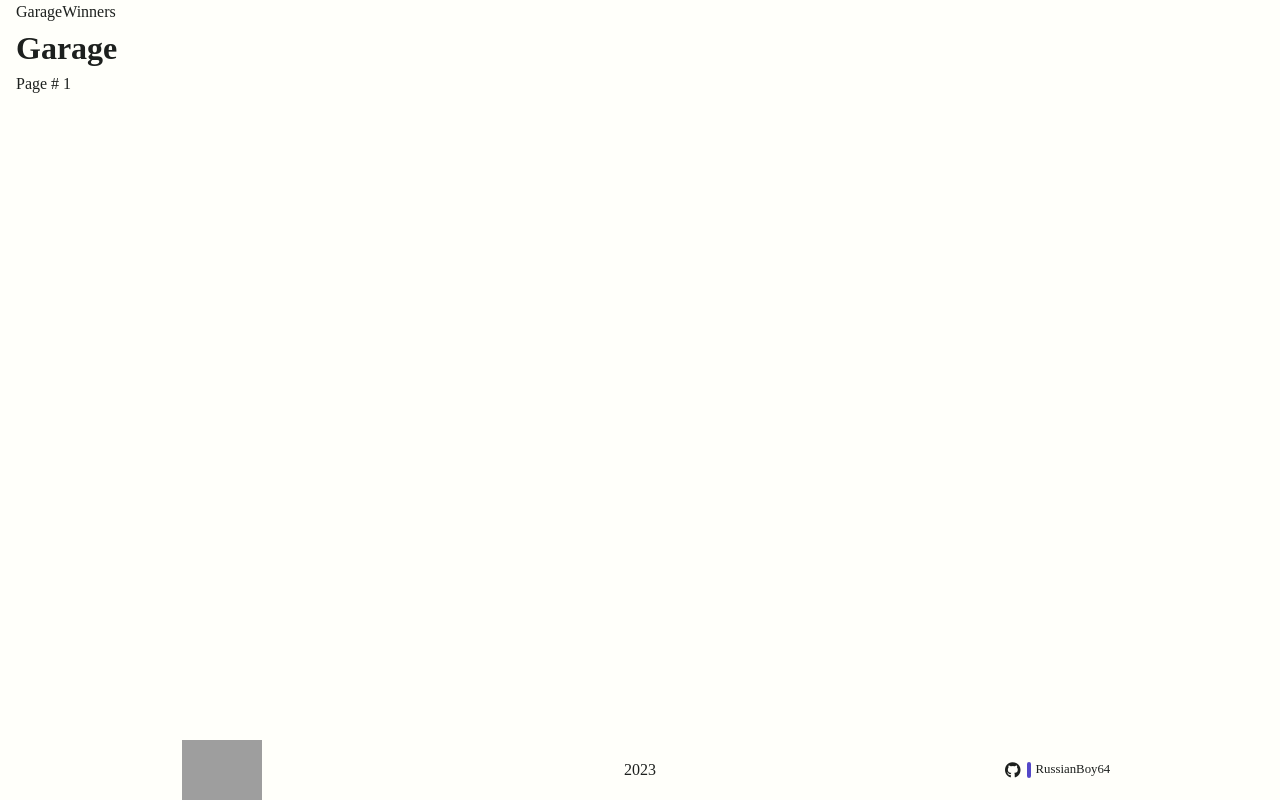
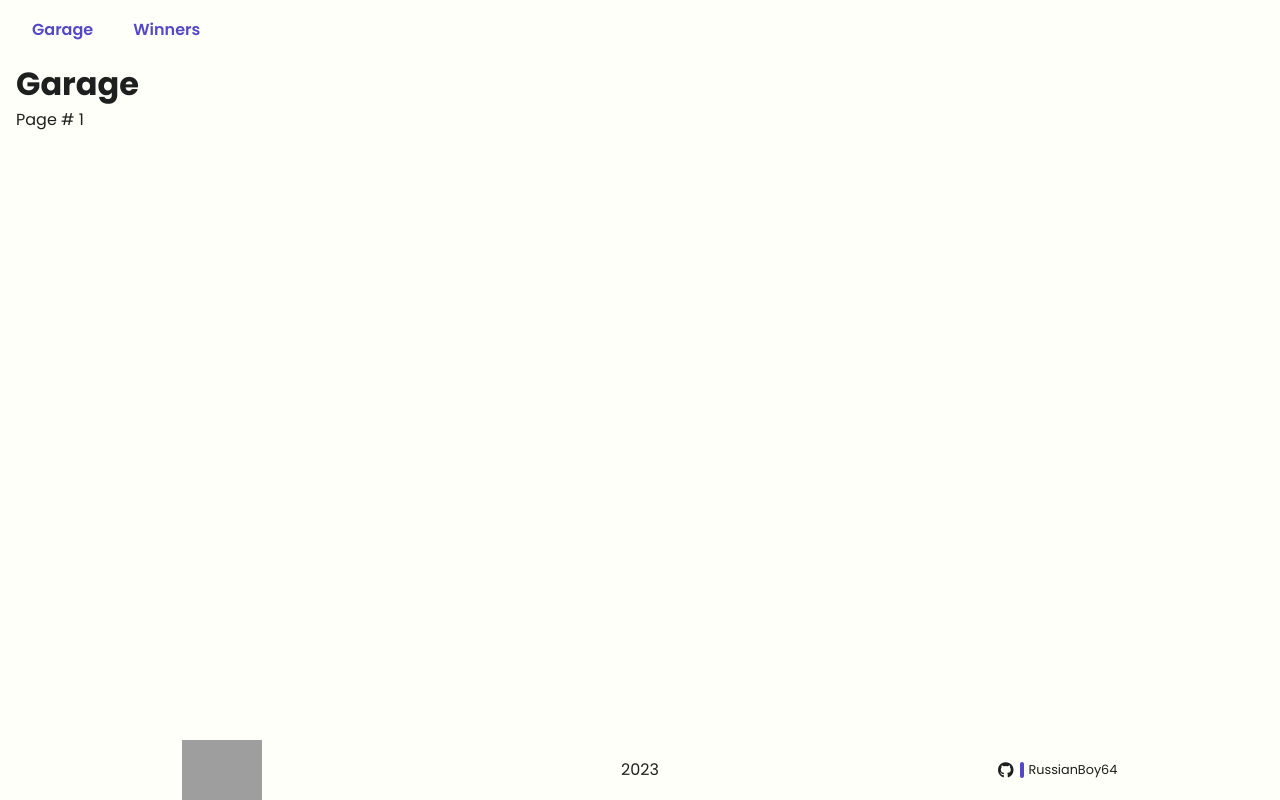
Before and after one commit to RussianBoy64/RSSchool, a React (Create React App) app in the folder async-race/: page / in a window 1280 px wide. Built offline with nearby package versions, Linux system fonts and the light colour scheme; grey boxes are pictures that could not be loaded.

Commit message:
feat: add fonts and styles for NavLinks

```diff
--- a/async-race/src/App.module.scss
+++ b/async-race/src/App.module.scss
@@ -1,8 +1,11 @@
 @import "./styles/normalize";
 @import "./styles/colors";
 
+@import url("https://fonts.googleapis.com/css2?family=Poppins:ital,wght@0,200;0,400;0,600;0,700;1,200;1,400;1,600;1,700&display=swap");
+
 body {
   position: relative;
+  font-family: "Poppins", sans-serif;
   color: $primary-dark;
   background-color: $primary-light;
 }
--- a/async-race/src/components/Header/index.tsx
+++ b/async-race/src/components/Header/index.tsx
@@ -1,11 +1,14 @@
 import { NavLink } from "react-router-dom";
 import routes from "../../routes";
+import styles from "./styles.module.scss";
 
 function Header() {
   return (
-    <header>
+    <header className={styles.header}>
       {routes.map((route) => (
-        <NavLink to={route.path}>{route.page}</NavLink>
+        <NavLink className={styles.link} key={route.id} to={route.path}>
+          {route.page}
+        </NavLink>
       ))}
     </header>
   );
--- /dev/null
+++ b/async-race/src/components/Header/styles.module.scss
@@ -0,0 +1,53 @@
+@import "../../styles/colors";
+
+.header {
+  display: flex;
+  align-items: center;
+  gap: 0.5em;
+  height: 60px;
+}
+
+.link {
+  position: relative;
+  padding: 0.5em 1em;
+  color: $accent-iris;
+  font-weight: 600;
+  transition: 300ms ease-in-out;
+  overflow: hidden;
+
+  &:before,
+  &:after {
+    content: "";
+    position: absolute;
+    z-index: -1;
+    top: 0px;
+    width: 120%;
+    height: 150%;
+    background-color: $accent-iris;
+    transform: skewX(-15deg);
+    transition: 300ms ease-in-out;
+  }
+
+  &:before {
+    left: -130%;
+  }
+
+  &:after {
+    right: -130%;
+  }
+
+  &:hover {
+    color: $primary-light;
+
+    &:before {
+      left: -20px;
+    }
+    &:after {
+      right: -20px;
+    }
+  }
+
+  &:active {
+    opacity: 0.9;
+  }
+}
```
